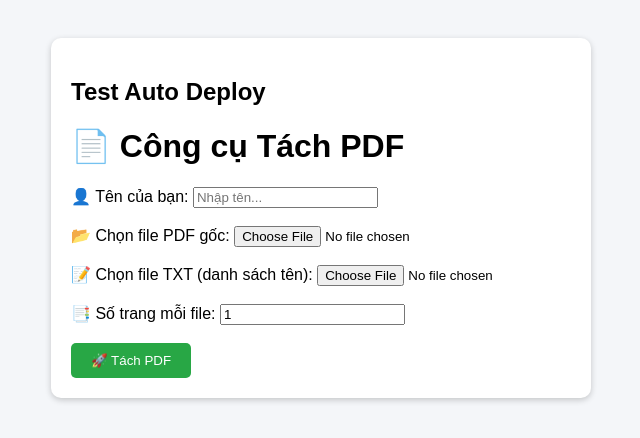
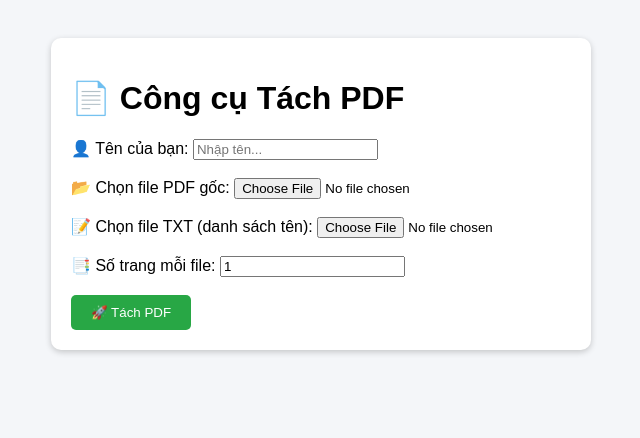
Before and after one commit to phuongvipqro/tachpdf, a Flask app: page / in a window 1280 px wide. Shown: the top 438 px of the page, without its empty margins (319-959 px from the left). Run offline with Flask 3, Linux system fonts and the light colour scheme.

Commit message:
remove thẻ h2

```diff
--- a/templates/index.html
+++ b/templates/index.html
@@ -31,7 +31,6 @@
 </head>
 <body>
   <div class="container">
-    <h2>Test Auto Deploy</h2>
     <h1>📄 Công cụ Tách PDF</h1>
     <form id="splitForm" method="post" enctype="multipart/form-data" action="/split">
       <label>👤 Tên của bạn:</label>
```
